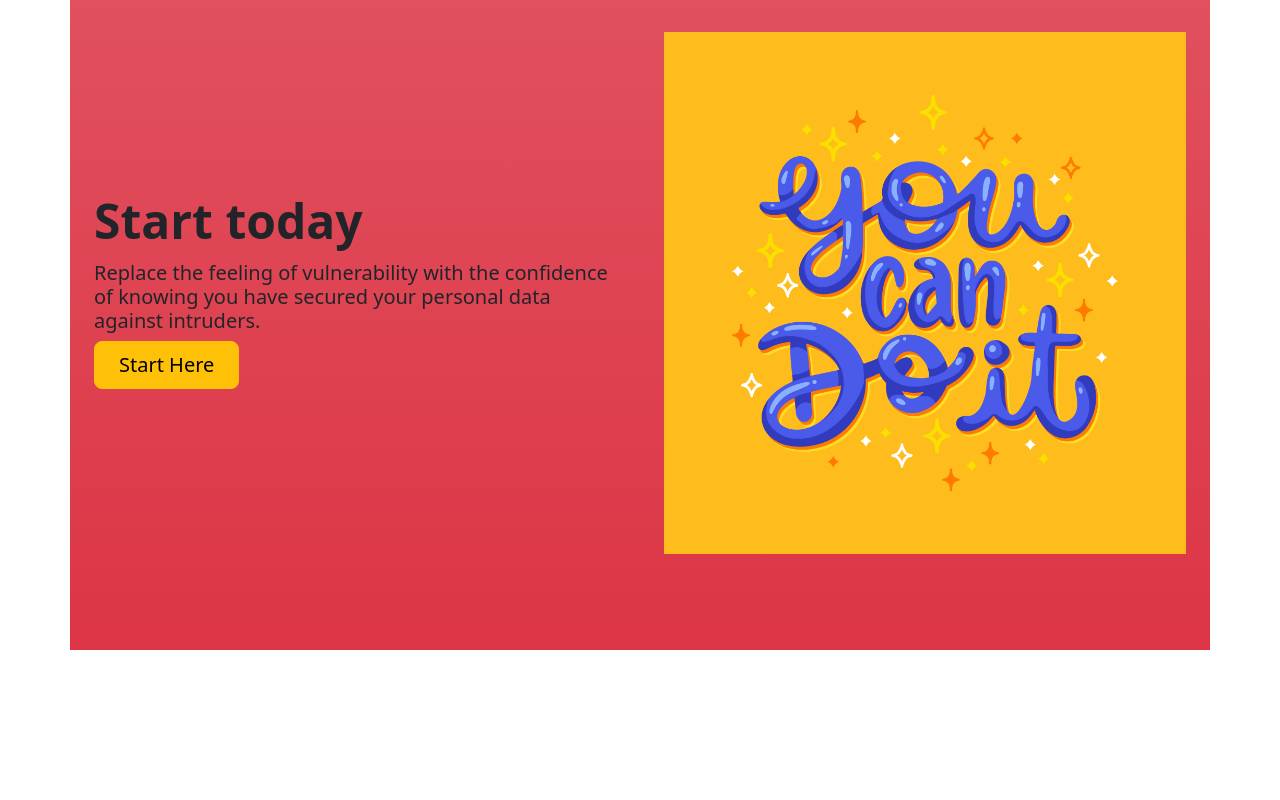
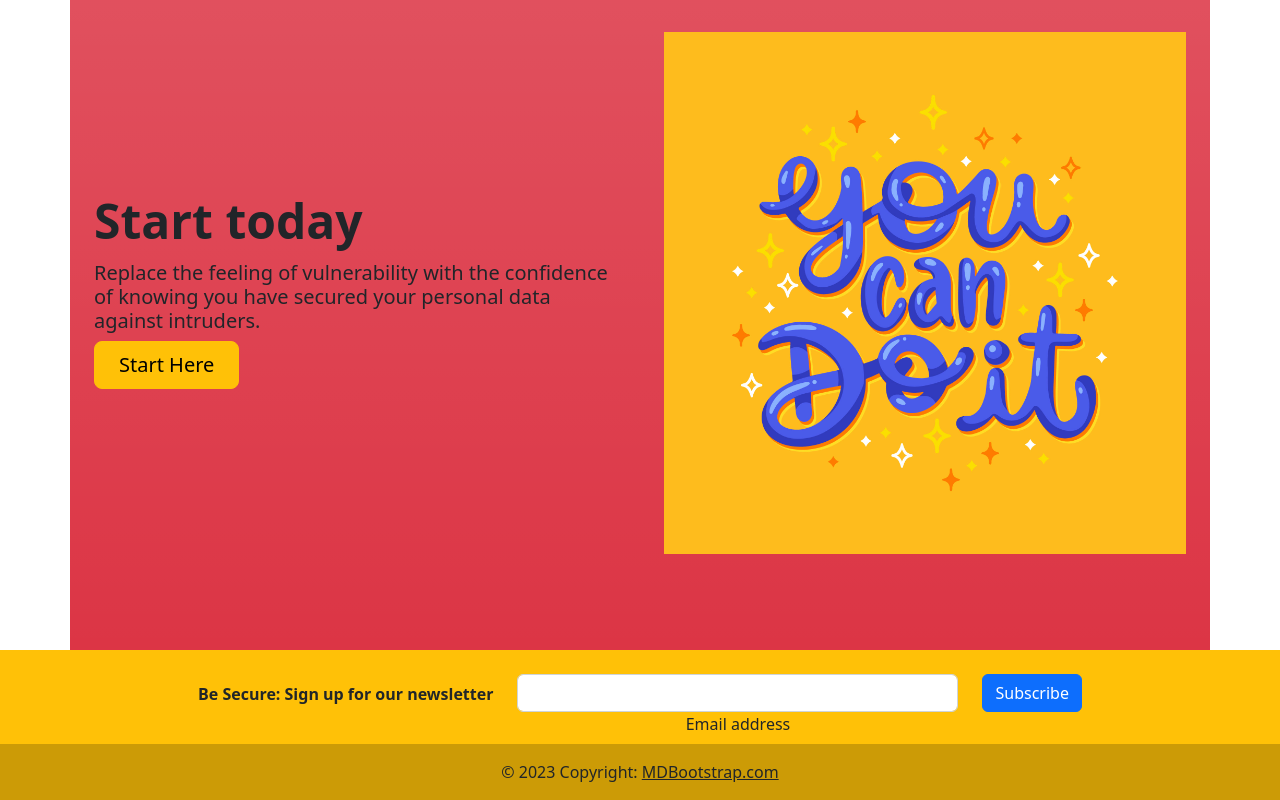
Before and after one commit to jimandjo/compsecure-frontend, a React (Create React App) app: page / in a window 1280 px wide. Shown: the part 2649-3449 px from the top of the page. Before the commit the page ends 3299 px from the top, so only its background shows below. Built offline with nearby package versions, Linux system fonts and the light colour scheme.

Commit message:
Added a footer to bottom of all pages

```diff
--- a/package.json
+++ b/package.json
@@ -7,6 +7,7 @@
     "axios": "^1.3.4",
     "bootstrap": "^5.2.3",
     "json-server": "^0.17.2",
+    "mdb-react-ui-kit": "^6.3.0",
     "react": "^18.2.0",
     "react-bootstrap": "^2.7.2",
     "react-dom": "^18.2.0",
--- a/src/Footer.js
+++ b/src/Footer.js
@@ -1,4 +1,46 @@
-// Compromised - Image by Kerfin7 on Freepik
+import React from 'react';
+import {
+  MDBFooter,
+  MDBContainer,
+  MDBCol,
+  MDBRow,
+  MDBIcon,
+  MDBBtn,
+  MDBInput
+} from 'mdb-react-ui-kit';
+
+export default function App() {
+  return (
+    <MDBFooter bgColor='warning' className='text-center text-lg-left'>
+      <MDBContainer className='p-4 pb-0'>
+        <form action=''>
+          <MDBRow className='d-flex justify-content-center'>
+            <MDBCol size='auto' className='mb-4 mb-md-0'>
+              <p className='pt-2'>
+                <strong>Be Secure: Sign up for our newsletter</strong>
+              </p>
+            </MDBCol>
+
+            <MDBCol md='5' size='12' className='mb-4 mb-md-0'>
+              <MDBInput type='text' id='form5Example2' label='Email address' />
+            </MDBCol>
+
+            <MDBCol size='auto' className='mb-4 mb-md-0'>
+              <MDBBtn>Subscribe</MDBBtn>
+            </MDBCol>
+          </MDBRow>
+        </form>
+      </MDBContainer>
+
+      <div className='text-center p-3' style={{ backgroundColor: 'rgba(0, 0, 0, 0.2)' }}>
+        &copy; {new Date().getFullYear()} Copyright:{' '}
+        <a className='text-dark' href='https://mdbootstrap.com/'>
+          MDBootstrap.com
+        </a>
+      </div>
+    </MDBFooter>
+  );
+}
 // I can Help - Image by rawpixel.com on Freepik
 // Hero -Image by pch.vector on Freepik
 // GotThis, DoIt -Image by Freepik
--- a/src/Home.js
+++ b/src/Home.js
@@ -4,6 +4,7 @@ import { Navbar } from "react-bootstrap"
 import { Nav } from "react-bootstrap"
 import Container from "react-bootstrap/Container"
 import Stack from "react-bootstrap/Stack"
+import Footer from "./Footer.js"
 
 function Home() {
     return (
@@ -25,6 +26,7 @@ function Home() {
                 <Stack gap={3} className="col-md-30 mx-auto">
                     <Outlet />
                 </Stack>
+                <Footer />
 
 
 
```
Also changed, not shown: 1 other file (tests, documents, lock files or other folders).
